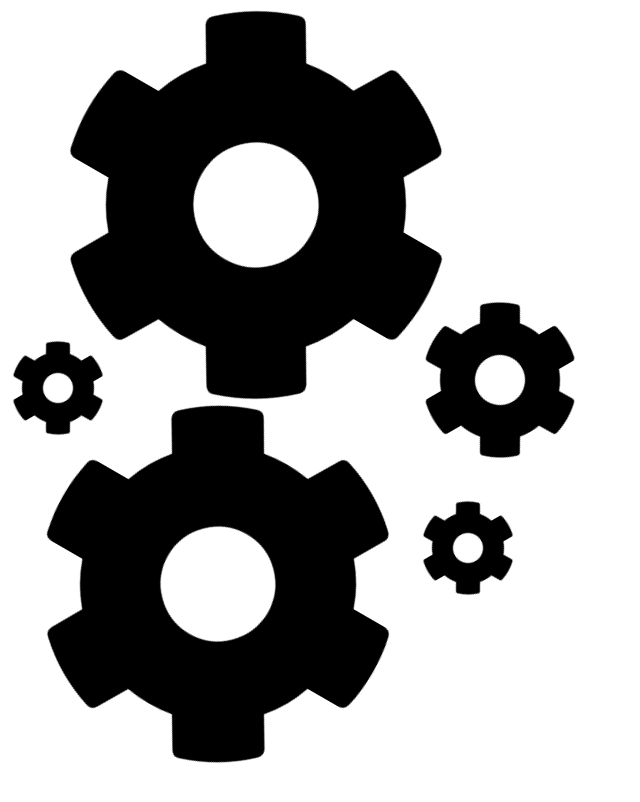
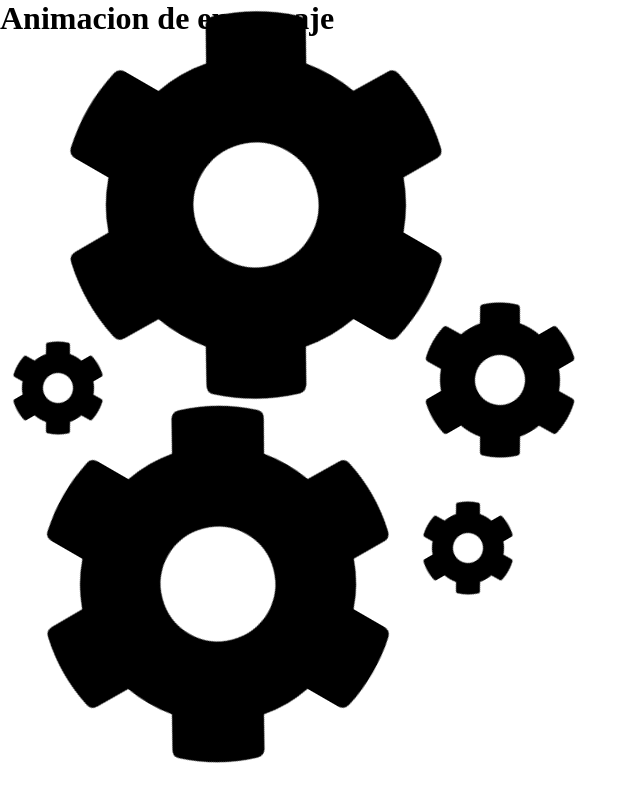
Before and after one commit to gastonkevin/disenoweb, a plain HTML site: page Ejercicio de animacion/index.html in a window 1280 px wide. Shown: the whole page, without its empty margins (0-640 px from the left). Drawn offline with Linux system fonts and the light colour scheme.

Commit message:
agregué h1

```diff
--- a/Ejercicio de animacion/index.html
+++ b/Ejercicio de animacion/index.html
@@ -7,6 +7,7 @@
     <link rel="stylesheet" href="css/estilos.css">
   </head>
   <body>
+    <h1>Animacion de engranaje</h1>
       <div class="cog1">
       <i class="fas fa-cog"></i>
       </div>
```
